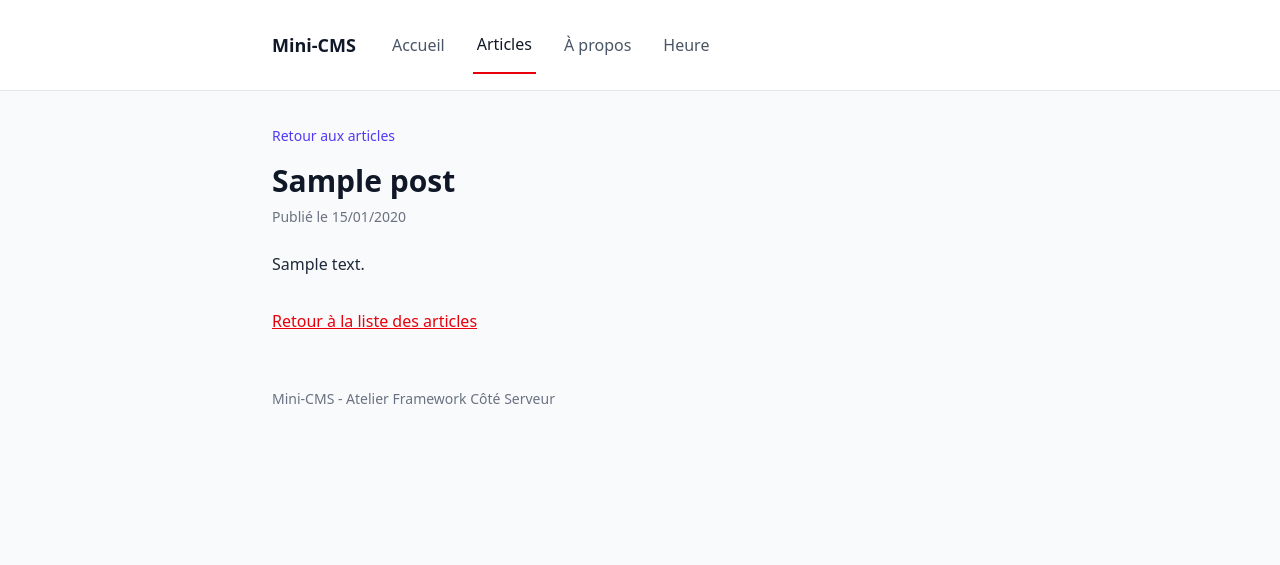
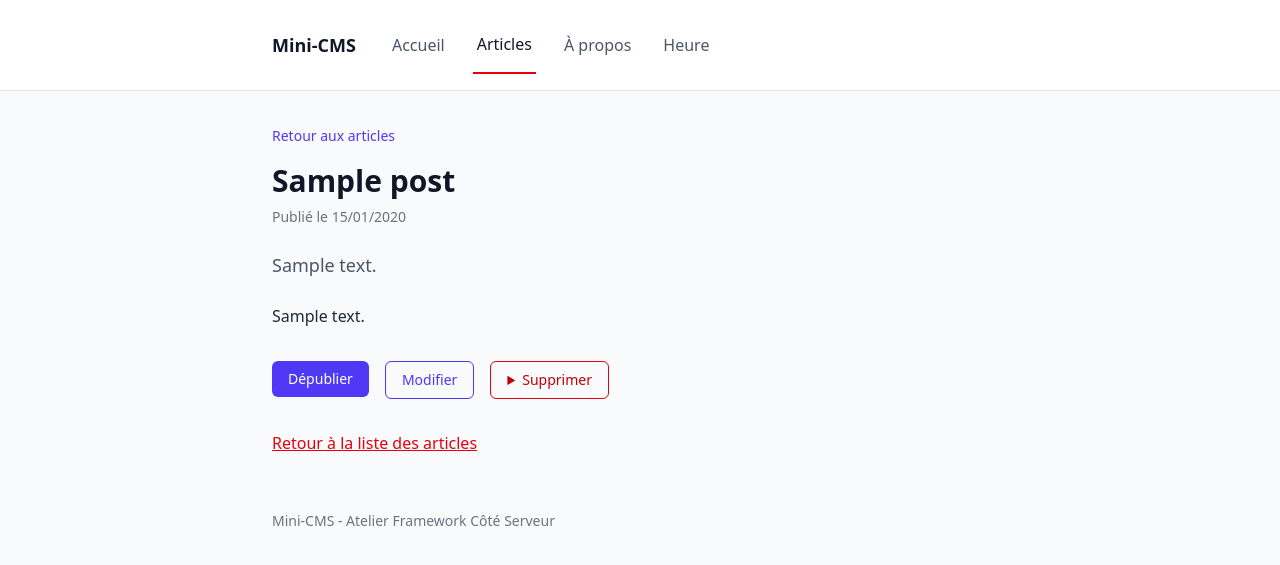
Before and after one commit to faressalhi584-alt/mini-cms, a Laravel app: page /posts/1 in a window 1280 px wide. Shown: the top 565 px of the page. Run offline with Laravel 12, Linux system fonts and the light colour scheme; tables that the repository leaves empty hold one stand-in row (values such as "Sample post"); style sheets or scripts are compiled from the project's sources.

Commit message:
Ajouter la suppression et la publication

```diff
--- a/resources/views/posts/show.blade.php
+++ b/resources/views/posts/show.blade.php
@@ -14,7 +14,36 @@
             @endif
         </p>
 
+        @if ($post->excerpt)
+            <p class="mb-6 text-lg text-gray-600">{{ $post->excerpt }}</p>
+        @endif
+
         <div class="whitespace-pre-line leading-relaxed text-gray-800">{{ $post->body }}</div>
+
+        <div class="mt-8 flex flex-wrap items-start gap-4">
+            <form method="POST" action="{{ route('posts.publication', $post) }}">
+                @csrf
+                @method('PATCH')
+
+                <button type="submit" class="rounded-md bg-indigo-600 px-4 py-2 text-sm font-medium text-white hover:bg-indigo-700">
+                    {{ $post->is_published ? 'Dépublier' : 'Publier' }}
+                </button>
+            </form>
+
+            <a href="{{ route('posts.edit', $post) }}" class="rounded-md border border-indigo-600 px-4 py-2 text-sm font-medium text-indigo-600 hover:bg-indigo-50">Modifier</a>
+
+            <details>
+                <summary class="cursor-pointer rounded-md border border-red-600 px-4 py-2 text-sm font-medium text-red-700 hover:bg-red-50">Supprimer</summary>
+
+                <form method="POST" action="{{ route('posts.destroy', $post) }}" class="mt-3 rounded-md border border-red-200 bg-red-50 p-4">
+                    @csrf
+                    @method('DELETE')
+
+                    <p class="mb-3 text-sm text-red-900">Cette action est définitive : l'article sera effacé de la base.</p>
+                    <button type="submit" class="rounded-md bg-red-600 px-4 py-2 text-sm font-medium text-white hover:bg-red-700">Confirmer la suppression</button>
+                </form>
+            </details>
+        </div>
     </article>
 
     <p class="mt-8">
```
